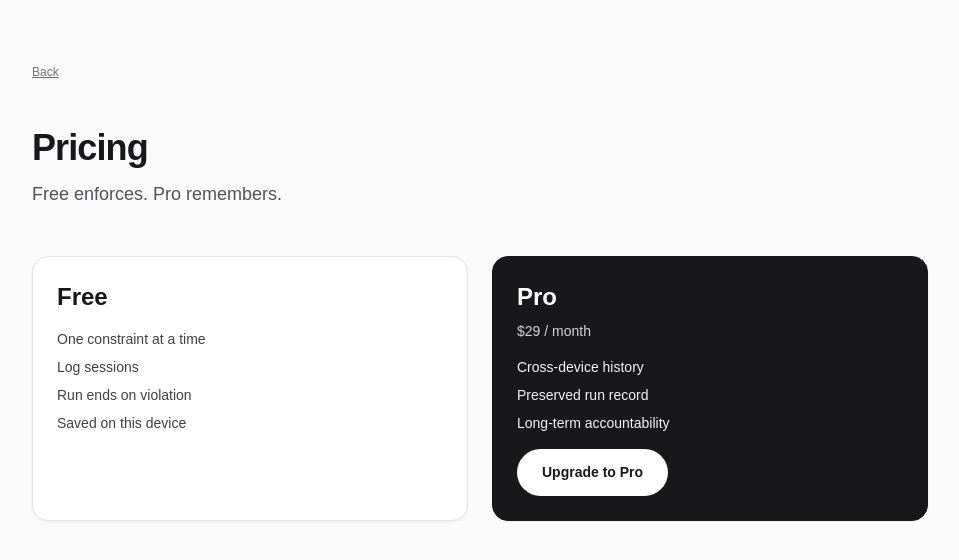
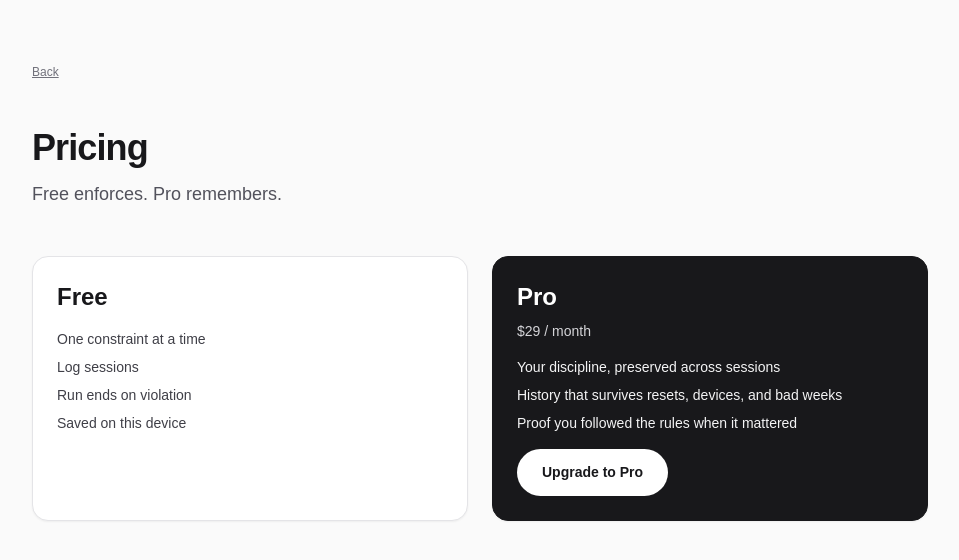
Before and after one commit to bbyjae-django-lab/quadrant, a Next.js app: page /pricing in a window 1280 px wide. Shown: the top 560 px of the page, without its empty margins (160-1119 px from the left). Built offline with nearby package versions, Linux system fonts and the light colour scheme; no server answers.

Commit message:
This is a copy-only pricing pass.

```diff
--- a/app/pricing/PricingClient.tsx
+++ b/app/pricing/PricingClient.tsx
@@ -110,9 +110,9 @@ export default function PricingClient({ backHref }: PricingClientProps) {
               <p className="text-sm text-zinc-300">${PRO_PRICE} / month</p>
             </div>
             <ul className="mt-4 space-y-2 text-sm text-zinc-100">
-              <li>Cross-device history</li>
-              <li>Preserved run record</li>
-              <li>Long-term accountability</li>
+              <li>Your discipline, preserved across sessions</li>
+              <li>History that survives resets, devices, and bad weeks</li>
+              <li>Proof you followed the rules when it mattered</li>
             </ul>
             <button
               type="button"
```
